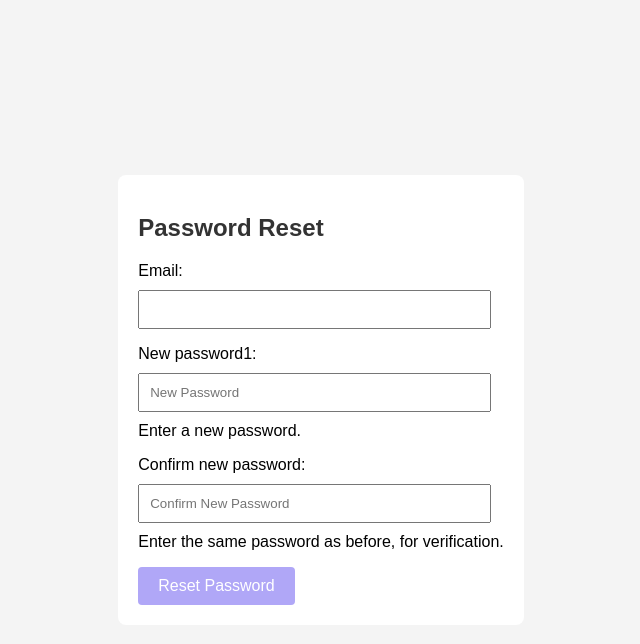
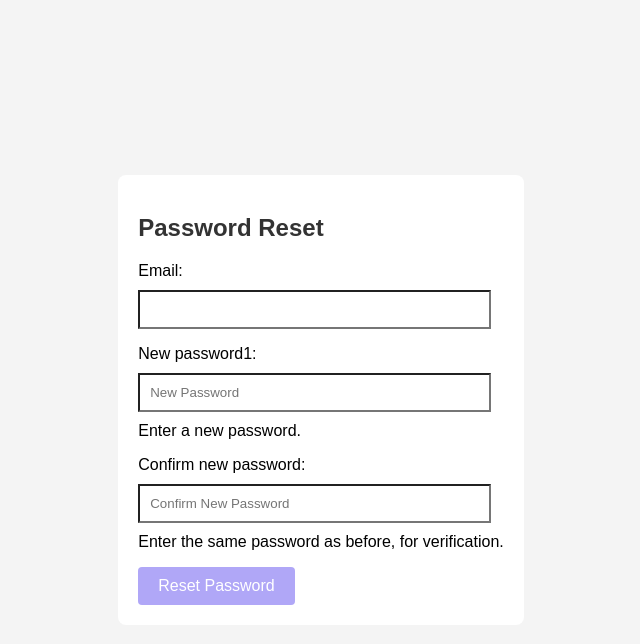
Before and after one commit to nelsonfai/cpj, a Django app: template templates/password_reset_confirm.html in a window 1280 px wide. Shown: the top 644 px of the page, without its empty margins (319-959 px from the left). Run offline with Django 3.2, Linux system fonts and the light colour scheme; the template is opened without the code that fills it: values that come from a table or form of the project are taken from there, others are empty.

Commit message:
Changes to be committed:

```diff
--- a/templates/password_reset_complete.html
+++ b/templates/password_reset_complete.html
@@ -2,7 +2,8 @@
 <html lang="en">
 <head>
     <meta charset="UTF-8">
-    <meta name="viewport" content="width=device-width, initial-scale=1.0">
+    <meta name="viewport" content="width=device-width, initial-scale=1.0, user-scalable=no">
+
     <title>Password Reset Complete</title>
     <style>
         body {
--- a/templates/password_reset_confirm.html
+++ b/templates/password_reset_confirm.html
@@ -2,7 +2,7 @@
 <html lang="en">
 <head>
     <meta charset="UTF-8">
-    <meta name="viewport" content="width=device-width, initial-scale=1.0">
+    <meta name="viewport" content="width=device-width, initial-scale=1.0, user-scalable=no">
     <title>Password Reset</title>
     <style>
         body {
@@ -53,6 +53,13 @@
         .errorlist li{
             color:rgb(241, 72, 72)
         }
+        input, textarea, select, button {
+    -webkit-appearance: none;
+    -moz-appearance: none;
+    appearance: none;
+    outline: none; /* Optional: Remove outline on focus */
+}
+
     </style>
 </head>
 <body>
--- a/templates/password_reset_invalid.html
+++ b/templates/password_reset_invalid.html
@@ -2,7 +2,7 @@
 <html lang="en">
 <head>
     <meta charset="UTF-8">
-    <meta name="viewport" content="width=device-width, initial-scale=1.0">
+    <meta name="viewport" content="width=device-width, initial-scale=1.0, user-scalable=no">
     <title>Invalid Reset Link</title>
     <style>
         body {
@@ -19,7 +19,7 @@
             text-align: center;
         }
         h2 {
-            color: #333;
+            color: #b0a7f7;
         }
         p {
             color: #666;
```
